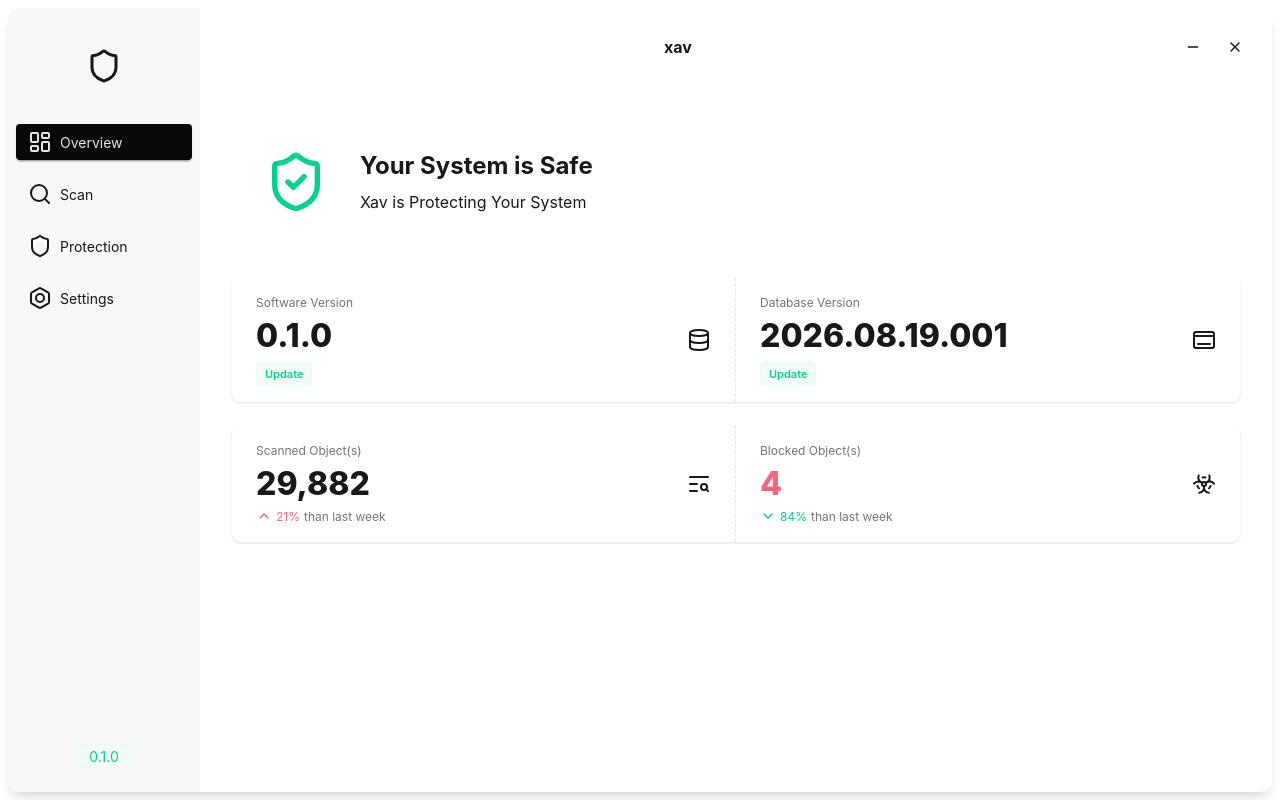
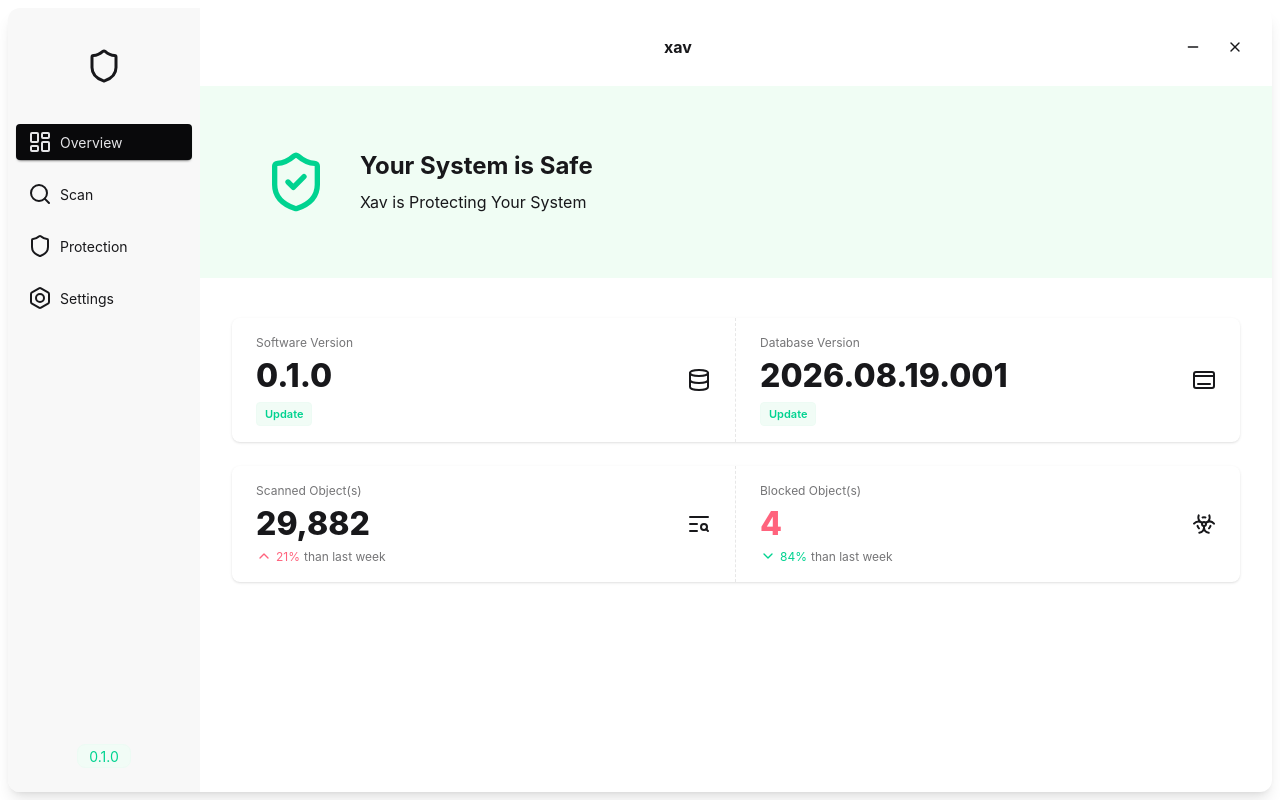
Before and after one commit to qylWheels/xav, a React (Vite) app in the folder xavgui/: page / in a window 1280 px wide. Built offline with nearby package versions, Linux system fonts and the light colour scheme.

Commit message:
Enhance Overview layout with consistent background color for improved visual clarity.

```diff
--- a/xavgui/src/views/Overview.tsx
+++ b/xavgui/src/views/Overview.tsx
@@ -3,16 +3,16 @@ import { Biohazard, ChevronDown, ChevronUp, Database, Dock, ShieldCheck, TextSea
 function Overview() {
     return (
         <div className="flex-col">
-            <div className="w-full h-16"></div>
-            <div className="flex">
+            <div className="w-full h-16 bg-green-50"></div>
+            <div className="flex bg-green-50">
                 <ShieldCheck size={64} color="var(--color-success)" className="ml-16 mr-8" />
                 <div className="flex-col">
                     <div className="text-2xl font-bold">Your System is Safe</div>
                     <div className="mt-2">Xav is Protecting Your System</div>
                 </div>
             </div>
-            <div className="w-full h-16"></div>
-            <div className="stats shadow mx-8 grid grid-rows-1 grid-cols-2">
+            <div className="w-full h-16 bg-green-50"></div>
+            <div className="stats shadow mx-8 grid grid-rows-1 grid-cols-2 mt-10">
                 <div className="stat">
                     <div className="stat-title">Software Version</div>
                     <div className="stat-value">0.1.0</div>
```
